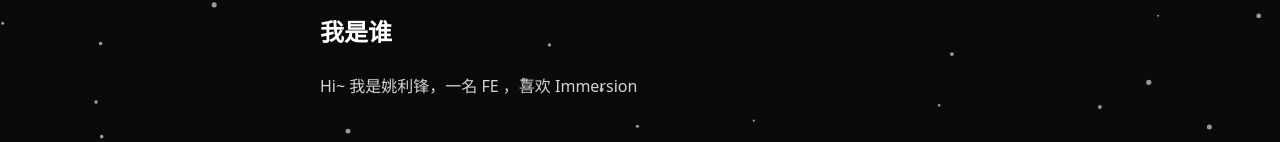
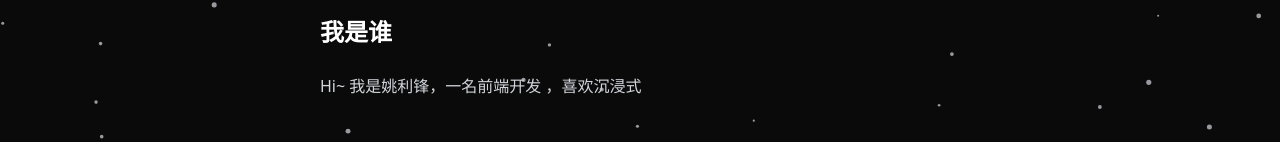
Before and after one commit to yaolifeng0629/yaolifeng.me, a Next.js app: page /about in a window 1280 px wide. Shown: the part 168-310 px from the top of the page. Built offline with nearby package versions, Linux system fonts and the light colour scheme; what tailwindcss-animated, tailwindcss-debug-screens would draw is missing.

Commit message:
chore: about (#35)

```diff
--- a/src/app/about/page.tsx
+++ b/src/app/about/page.tsx
@@ -59,7 +59,7 @@ export default function Page() {
                 <h2>我是谁</h2>
                 <p>
                     Hi~ 我是{NICKNAME}
-                    ，一名 FE ，喜欢 Immersion
+                    ，一名前端开发 ，喜欢沉浸式
                 </p>
             </div>
 
```
